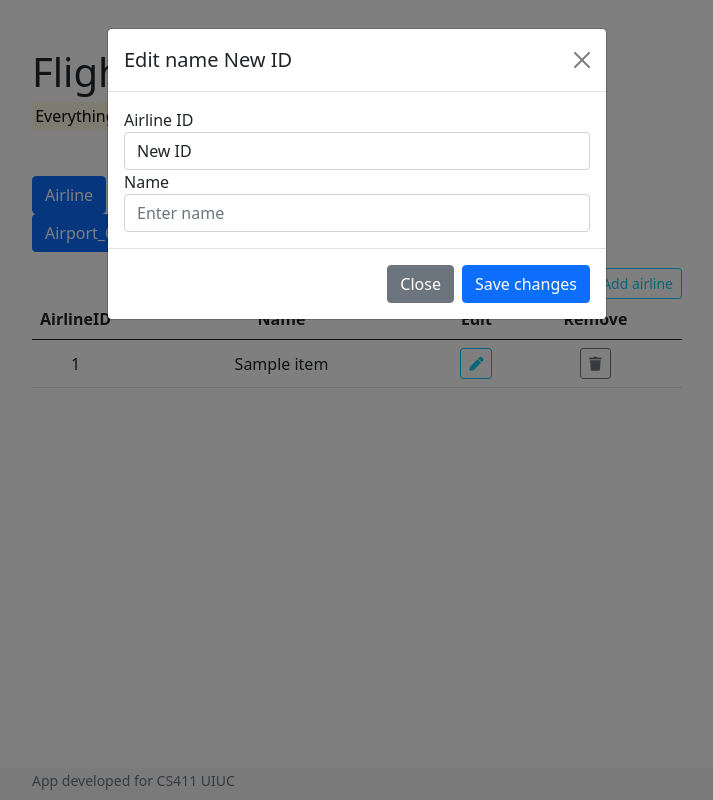
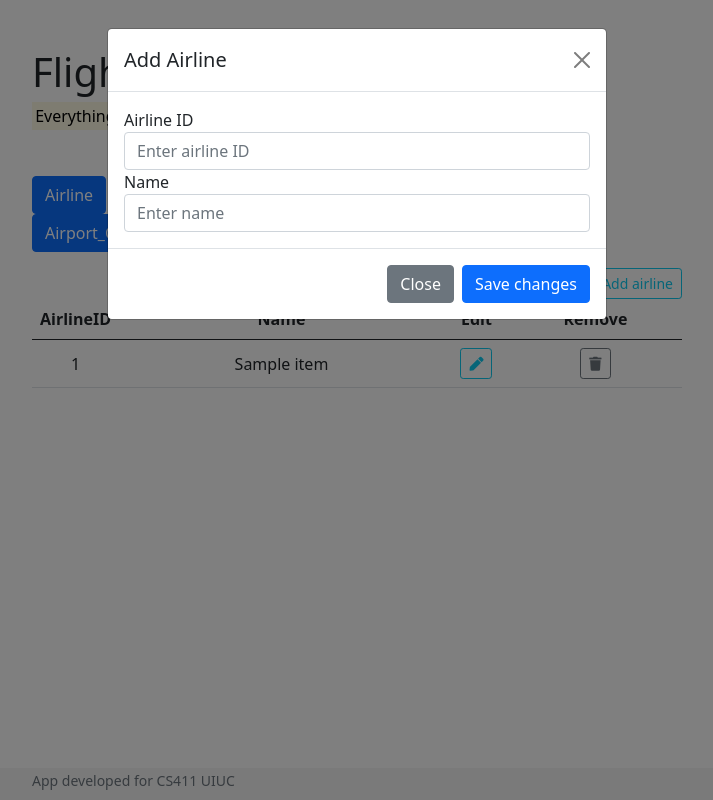
Before and after one commit to squidrolls/Flight-Guru, a Flask app: template Midterm Demo/app/templates/airline.html in a window 1280 px wide, after a click on "Add airline". Shown: the whole page, without its empty margins (283-996 px from the left). Run offline with Flask 2, Linux system fonts and the light colour scheme; the template is opened without the code that fills it: most values are stand-ins (such as "Sample title", 1, 10 or a date in 2020).

Commit message:
demo version3

```diff
--- a/Midterm Demo/app/database.py
+++ b/Midterm Demo/app/database.py
@@ -29,9 +29,6 @@ def update_task_entry(old_airlineID: str, new_airlineID: str, name: str) -> None
         old_airlineID (str): The old airline ID
         new_airlineID (str): The new airline ID
         name (str): Updated name
-
-    Returns:
-        None
     """
     conn = db.connect()
 
--- a/Midterm Demo/app/static/script/modal.js
+++ b/Midterm Demo/app/static/script/modal.js
@@ -1,35 +1,42 @@
 $(document).ready(function () {
     // example: https://getbootstrap.com/docs/4.2/components/modal/
     // show modal
-    $('#task-modal').on('show.bs.modal', function (event) {
-        const button = $(event.relatedTarget); // Button that triggered the modal
-        const airlineID = button.data('source'); // Extract info from data-* attributes
-        const content = button.data('content'); // Extract info from data-* attributes
 
-        const modal = $(this);
+// Click event for the "Add airline" button
+$('#add-airline-button').click(function () {
+    // Set the modal title and clear the form inputs
+    $('#Label').text('Add Airline');
+    $('#airlineID-input').val('');
+    $('#name-input').val('');
+    $('#task-modal').removeData('airlineID');
+});
+
+// Click event for the "Edit" buttons (use event delegation)
+$('body').on('click', '.edit', function () {
+    const airlineID = $(this).data('source');
+    const name = $(this).data('content');
+    $('#Label').text('Edit Airline');
+    $('#airlineID-input').val(airlineID);
+    $('#name-input').val(name);
+    $('#task-modal').data('airlineID', airlineID);
+});
+
+// Click event for the "Submit" button
+$('#submit-task').click(function () {
+    const airlineID = $('#task-modal').data('airlineID');
+    const new_airlineID = $('#airlineID-input').val();
+    const new_name = $('#name-input').val();
+
+    let url;
+    let data;
 
     if (airlineID) {
-            modal.find('.modal-title').text('Edit name ' + airlineID);
-            $('#task-form-display').data('airlineID', airlineID);
-            modal.find('#airlineID-input').val(airlineID);
-            modal.find('#name-input').val(content);
+        url = '/edit/' + airlineID;
+        data = { 'old_airlineID': airlineID, 'airlineID': new_airlineID, 'name': new_name };
     } else {
-            modal.find('.modal-title').text('New Name');
-            $('#task-form-display').removeData('airlineID');
-            modal.find('#airlineID-input').val('');
-            modal.find('#name-input').val('');
+        url = '/create';
+        data = { 'airlineID': new_airlineID, 'name': new_name };
     }
-    });
-
-
-    $('#submit-task').click(function () {
-        const tID = $('#task-form-display').data('airlineID');
-        const new_airlineID = $('#airlineID-input').val(); // Get the new airlineID from the form input
-        const new_name = $('#name-input').val(); // Get the new name from the form input
-
-        const url = tID ? '/edit/' + tID : '/create';
-        const data = tID ? { 'old_airlineID': tID, 'airlineID': new_airlineID, 'name': new_name } : { 'airlineID': new_airlineID, 'name': new_name };
-
 
     $.ajax({
         type: 'POST',
@@ -37,14 +44,24 @@ $(document).ready(function () {
         contentType: 'application/json;charset=UTF-8',
         data: JSON.stringify(data),
         success: function (res) {
-                console.log(res.response)
+            console.log(res.response);
+            if (res.success) {
                 location.reload();
+            } else {
+                alert(res.response);
+            }
         },
         error: function () {
             console.log('Error');
         }
     });
+
+
 });
+
+
+
+
 
     $('.remove').click(function () {
         const remove = $(this)
--- a/Midterm Demo/app/templates/airline.html
+++ b/Midterm Demo/app/templates/airline.html
@@ -4,7 +4,8 @@
 
         <!-- Button trigger modal -->
         <div style="text-align: right;">
-        <button type="button" class="btn btn-outline-info btn-sm" data-bs-toggle="modal" data-bs-target="#task-modal" data-source="New ID">Add airline</button>
+        <!-- <button type="button" class="btn btn-outline-info btn-sm" data-bs-toggle="modal" data-bs-target="#task-modal" data-source="New airlineID">Add airline</button> -->
+        <button type="button" class="btn btn-outline-info btn-sm" data-bs-toggle="modal" data-bs-target="#task-modal" data-source="New airlineID" id="add-airline-button">Add airline</button>
         </div>
 
 
@@ -12,7 +13,7 @@
         <div class="modal-dialog">
             <div class="modal-content">
             <div class="modal-header">
-                <h5 class="modal-title" id="Label">Add a task</h5>
+                <h5 class="modal-title" id="Label">Add a airline</h5>
                 <button type="button" class="btn-close" data-bs-dismiss="modal" aria-label="Close"></button>
             </div>
 
@@ -60,7 +61,8 @@
                 <td>{{item.airlineID}}</td>
                 <td>{{item.name}}</td>
 
-               <td><button type="button" class="btn btn-outline-info btn-sm" data-bs-toggle="modal" data-bs-target="#task-modal" data-source="{{item.airlineID}}" data-content="{{item.name}}"><i class="fa fa-pen fa-1" aria-hidden="true"></i></button></td>
+               <!-- <td><button type="button" class="btn btn-outline-info btn-sm" data-bs-toggle="modal" data-bs-target="#task-modal" data-source="{{item.airlineID}}" data-content="{{item.name}}"><i class="fa fa-pen fa-1" aria-hidden="true"></i></button></td> -->
+               <td><button type="button" class="btn btn-outline-info btn-sm edit" data-bs-toggle="modal" data-bs-target="#task-modal" data-source="{{item.airlineID}}" data-content="{{item.name}}"><i class="fa fa-pen fa-1" aria-hidden="true"></i></button></td>
 
                 <td><button class="btn btn-outline-secondary btn-sm remove" data-source="{{item.airlineID}}" type="button"><i class="fa fa-trash fa-1" aria-hidden="true"></i></button></td>
             </tr>
@@ -70,4 +72,6 @@
     </table>
     </div>
 
+
+
     {% endblock %}
--- a/Midterm Demo/app/templates/planes.html
+++ b/Midterm Demo/app/templates/planes.html
@@ -2,7 +2,7 @@
 
 {% block content %}
 <div class="container">
-    <table class="table">
+    <table class="table table-striped">
         <thead>
             <tr>
                 {% if planes %}
```
Also changed, not shown: Midterm Demo/app/routes.py (+9 -3 lines), Midterm Demo/app/templates/cancelled_flights_by_states.html (+4 -3 lines), Midterm Demo/app/templates/flights.html (+5 -3 lines), Midterm Demo/app/static/styles/custom.css (line endings or trailing spaces), 2 other files. Lines whose indentation alone changed are shown as unchanged.
